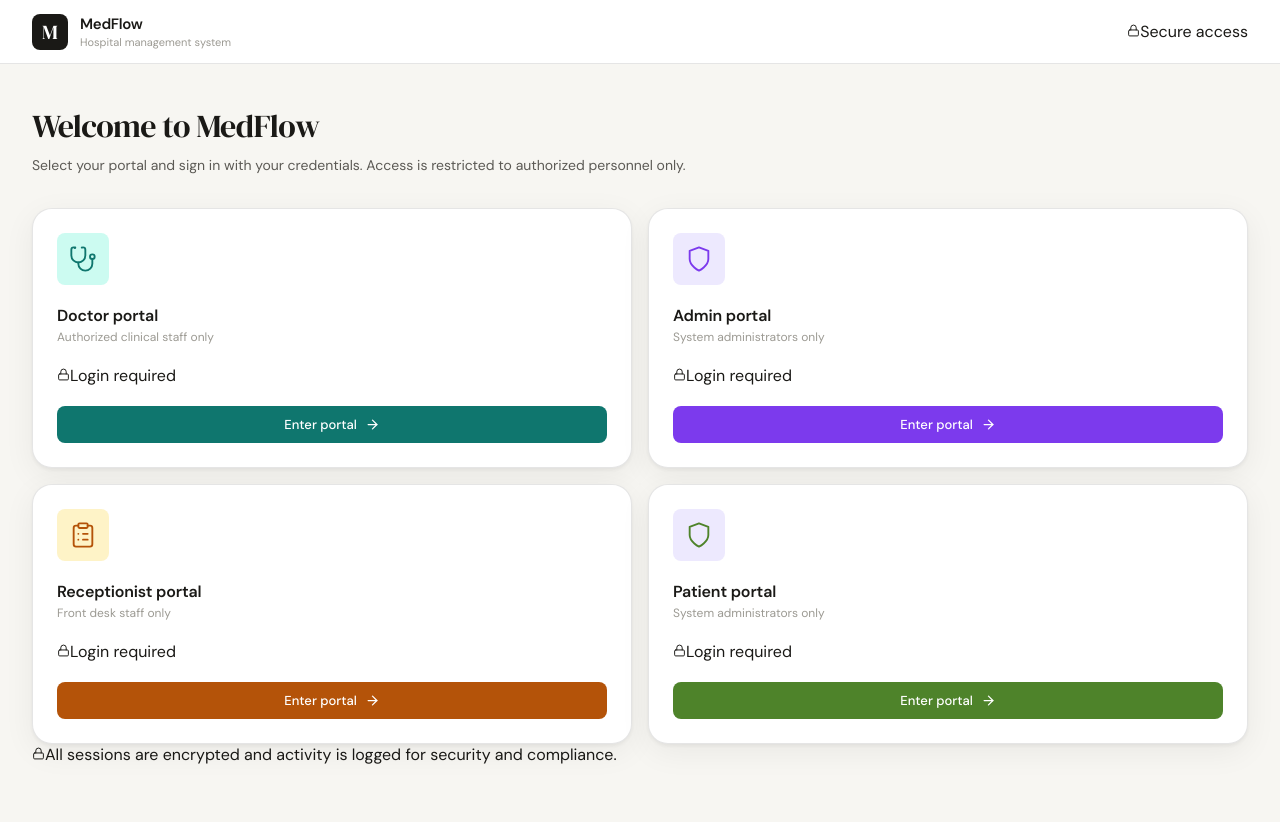
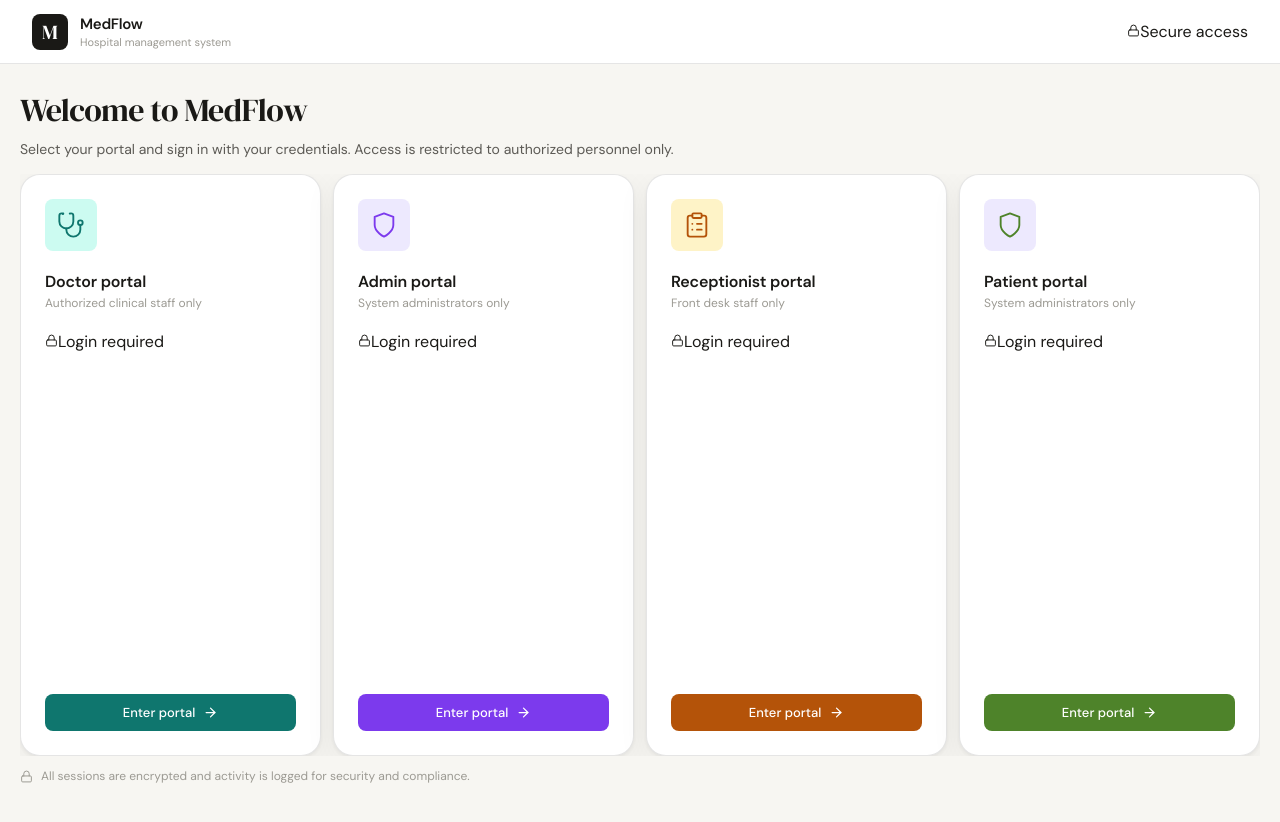
Before and after one commit to pachalomtipende/hospital-management-frontend, a React (Create React App) app: page / in a window 1280 px wide. Shown: the top 822 px of the page. After the commit the page ends 800 px from the top, so only its background shows below. Built offline with nearby package versions, Linux system fonts and the light colour scheme.

Commit message:
proper fit

```diff
--- a/src/pages/Dashboard.css
+++ b/src/pages/Dashboard.css
@@ -28,6 +28,12 @@
   --transition: 200ms cubic-bezier(0.4, 0, 0.2, 1);
 }
 
+html, body {
+  height: 100%;
+  margin: 0;
+  overflow: hidden;
+}
+
 body {
   font-family: var(--font-sans);
   background: var(--color-bg);
@@ -37,9 +43,11 @@ body {
 
 /* ── Dashboard shell ─────────────────────────────────────────────────────────── */
 .dashboard {
+  height: 100vh;
   min-height: 100vh;
   display: flex;
   flex-direction: column;
+  overflow: hidden;
 }
 
 /* ── Top bar ─────────────────────────────────────────────────────────────────── */
@@ -135,15 +143,22 @@ body {
 /* ── Main content ────────────────────────────────────────────────────────────── */
 .dashboard__main {
   flex: 1;
-  padding: 40px 32px 60px;
+  display: flex;
+  flex-direction: column;
+  justify-content: space-between;
+  min-height: 0;
+  overflow: hidden;
+  padding: 24px 20px 16px;
   max-width: 1400px;
   margin: 0 auto;
   width: 100%;
 }
 
 .dashboard__hero {
-  margin-bottom: 32px;
+  margin-bottom: 14px;
+  flex-shrink: 0;
 }
+
 
 .dashboard__title {
   font-family: var(--font-serif);
@@ -167,14 +182,34 @@ body {
   align-items: start;
 }
 
+.dashboard__footer-note {
+  display: flex;
+  align-items: center;
+  gap: 8px;
+  font-size: 12px;
+  color: var(--color-text-tertiary);
+  margin-top: 12px;
+  flex-shrink: 0;
+}
+
 /* ── Portals grid ────────────────────────────────────────────────────────────── */
 .portals-grid {
   display: grid;
-  grid-template-columns: repeat(2, 1fr);
-  gap: 16px;
+  grid-template-columns: repeat(auto-fit, minmax(220px, 1fr));
+  grid-auto-rows: minmax(140px, 1fr);
+  gap: 12px;
+  flex: 1;
+  min-height: 0;
+  overflow: hidden;
 }
 
 /* ── Portal card ─────────────────────────────────────────────────────────────── */
+.portal-card {
+  min-height: 0;
+  display: flex;
+  flex-direction: column;
+  justify-content: space-between;
+}
 .portal-card {
   background: var(--color-surface);
   border: 1px solid var(--color-border);
@@ -297,6 +332,7 @@ body {
   font-weight: 500;
   cursor: pointer;
   transition: opacity var(--transition), transform var(--transition);
+  margin-top: auto;
 }
 
 .portal-card__cta:hover {
```
